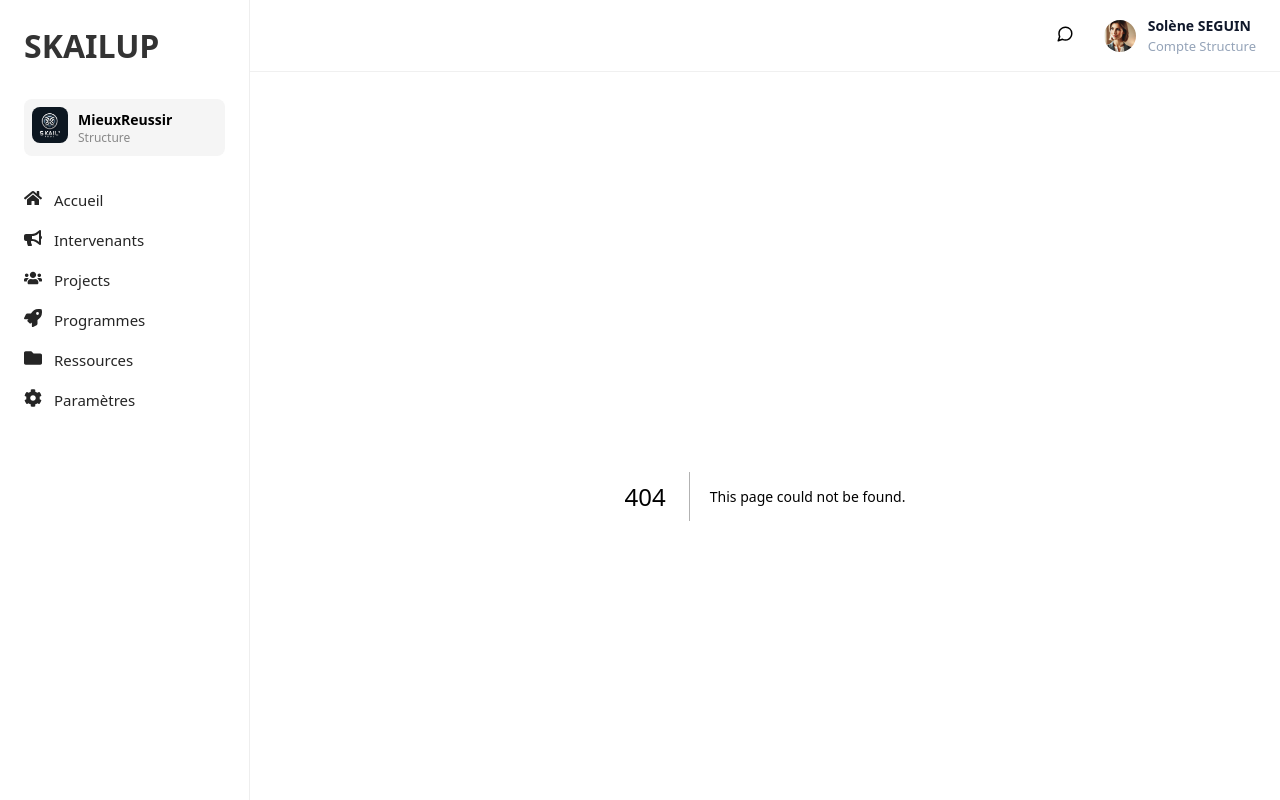
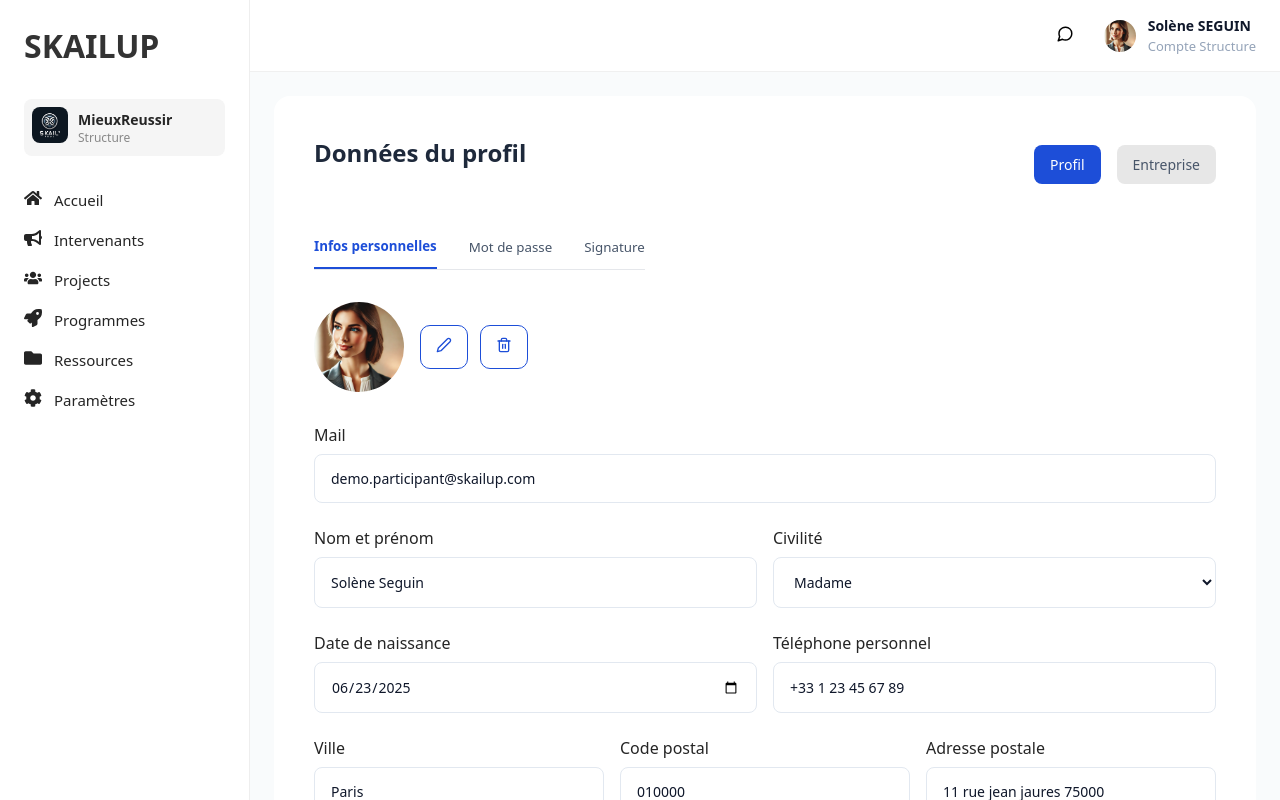
Before and after one commit to Salman-Ali05/skailup, a Next.js app: page /profile/info in a window 1280 px wide. Before the commit this address had no page. Built offline with nearby package versions, Linux system fonts and the light colour scheme.

Commit message:
rebuild of profile logic

```diff
--- /dev/null
+++ b/app/components/ProfileTabs/ProfileTabs.js
@@ -0,0 +1,34 @@
+"use client";
+
+import { usePathname, useRouter } from "next/navigation";
+import styles from "../../profile/Profile.module.css";
+
+export default function ProfileTabs() {
+    const router = useRouter();
+    const pathname = usePathname();
+
+    const isInfo = pathname === "/profile/info";
+    const isMdp = pathname === "/profile/mdp";
+
+    return (
+        <div className={styles.tabs}>
+            <button
+                className={`${styles.tab} ${isInfo ? styles.active : ""}`}
+                onClick={() => router.push("/profile/info")}
+            >
+                Infos personnelles
+            </button>
+
+            <button
+                className={`${styles.tab} ${isMdp ? styles.active : ""}`}
+                onClick={() => router.push("/profile/mdp")}
+            >
+                Mot de passe
+            </button>
+
+            <button className={styles.tab} onClick={() => router.push("/profile/sign")}>
+                Signature
+            </button>
+        </div>
+    );
+}
--- a/app/components/header/Header.js
+++ b/app/components/header/Header.js
@@ -65,8 +65,7 @@ const Header = () => {
                             </div>
 
                             <div className={styles["dropdown-actions"]}>
-                                <button className={styles["dropdown-btn"]} onClick={() => routeTo('#')}>
-                                {/* <button className={styles["dropdown-btn"]} onClick={() => routeTo('/profile')}> */}
+                                <button className={styles["dropdown-btn"]} onClick={() => routeTo('/profile/info')}>
                                     <FiUser /> <span>Profile</span>
                                 </button>
                                 <button className={styles["dropdown-btn"]} onClick={() => routeTo('/login')}>
--- a/app/components/profile_mdp/profile_mdp.js
+++ b/app/components/profile_mdp/profile_mdp.js
@@ -1,9 +1,7 @@
 "use client";
 
 import React, { useState } from "react";
-import Image from "next/image";
 import styles from "./profile_mdp.module.css";
-import { FiEdit2, FiTrash2, FiLinkedin } from "react-icons/fi";
 
 const ProfileMdp = () => {
 
--- /dev/null
+++ b/app/components/profile_sign/profile_sign.module.css
@@ -0,0 +1,5 @@
+.formGroup {
+    display: flex;
+    flex-direction: column;
+    gap: 8px;
+}
--- a/app/login/page.js
+++ b/app/login/page.js
@@ -21,7 +21,7 @@ const LoginPage = () => {
         setError('');
 
         try {
-            const response = await fetch('https://skailup-backend.vercel.app', {
+            const response = await fetch('https://skailup-backend.vercel.app/auth/login', {
                 method: 'POST',
                 headers: {
                     'Content-Type': 'application/json',
--- /dev/null
+++ b/app/profile/info/page.js
@@ -0,0 +1,11 @@
+import ProfileTabs from "../../components/ProfileTabs/ProfileTabs";
+import ProfileInfo from "../../components/profile_info/profile_info";
+
+export default function Page() {
+    return (
+        <>
+            <ProfileTabs />
+            <ProfileInfo />
+        </>
+    );
+}
--- /dev/null
+++ b/app/profile/layout.js
@@ -0,0 +1,17 @@
+import styles from "./Profile.module.css";
+
+export default function ProfileLayout({ children }) {
+    return (
+        <div className={styles.profileWrapper}>
+            <div className={styles.headerSection}>
+                <h2 className={styles.title}>Données du profil</h2>
+                <div className={styles.shuffler}>
+                    <button className="buttons-primary">Profil</button>
+                    <button className="buttons-unselected">Entreprise</button>
+                </div>
+            </div>
+
+            {children}
+        </div>
+    );
+}
```
Also changed, not shown: app/components/profile_sign/profile_sign.js (added, +22 -0 lines), app/profile/mdp/page.js (added, +11 -0 lines), app/profile/page.js (deleted, +0 -61 lines), app/profile/sign/page.js (added, +11 -0 lines).
